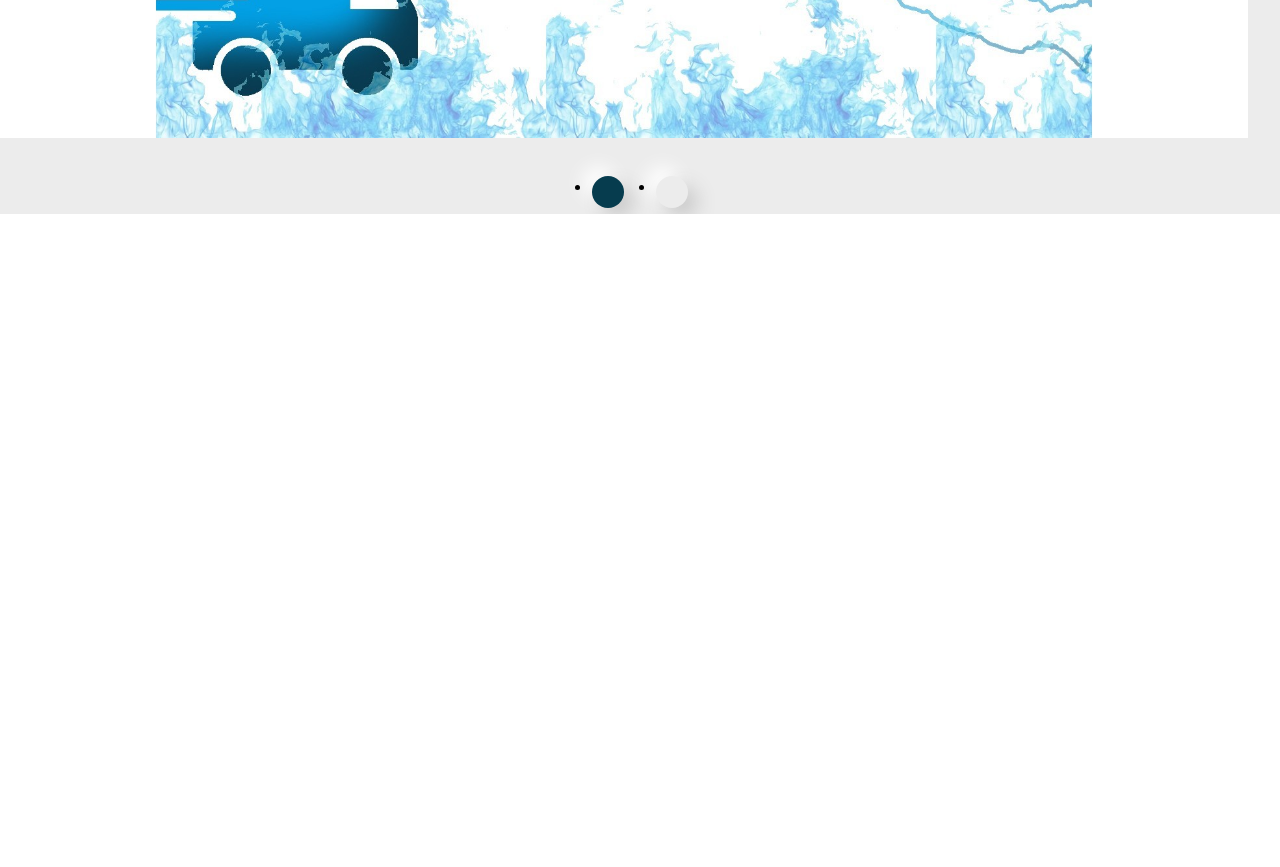
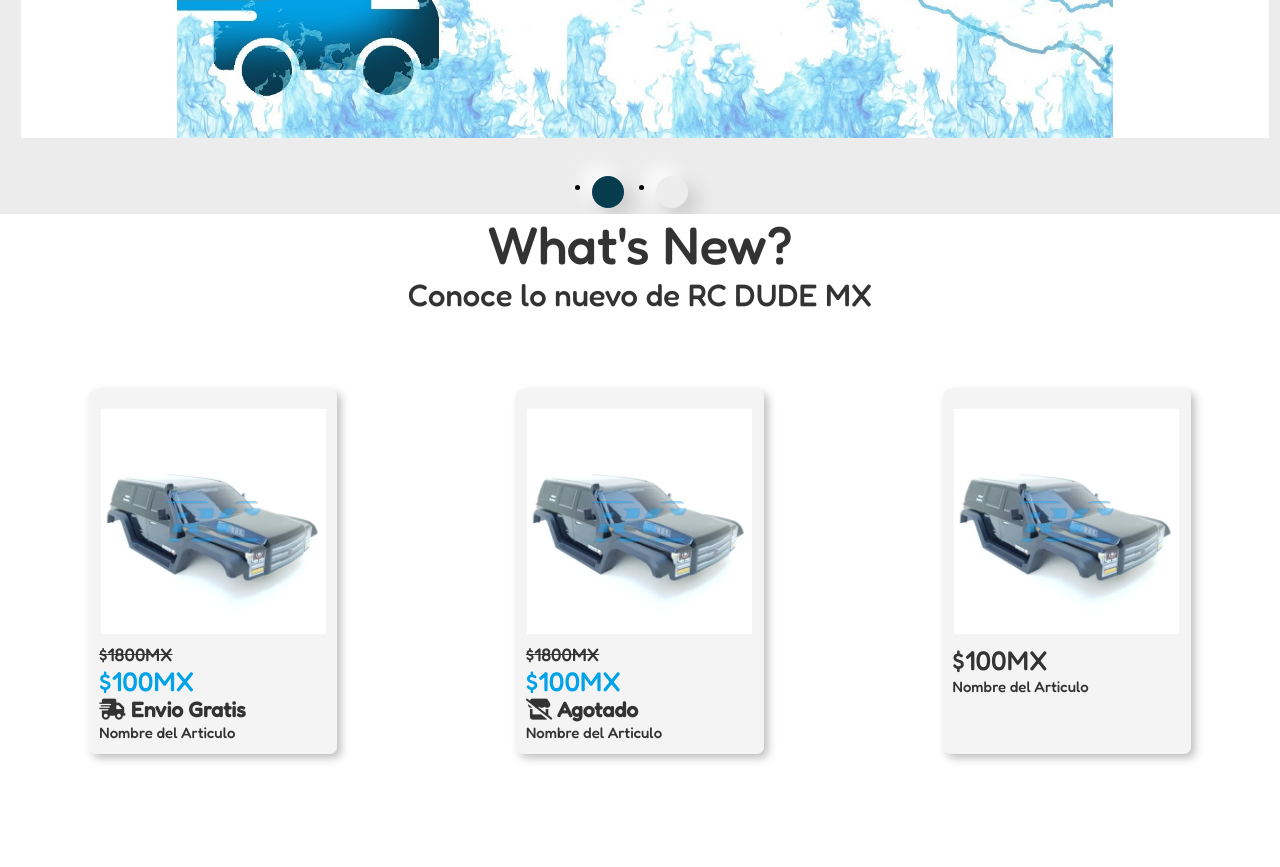
Before and after one commit to AlejandroTRIKITRAKATELAS33sanchezCano/RC-DUDE-MX, a plain HTML site: page index.html in a window 1280 px wide. Shown: the part 366-1233 px from the top of the page. Before the commit the page ends 800 px from the top, so only its background shows below. Drawn offline with nearby package versions, Linux system fonts and the light colour scheme.

Commit message:
Actualización 0.0.3

```diff
--- a/HTML/CSS/Style.css
+++ b/HTML/CSS/Style.css
@@ -123,7 +123,7 @@ header{
     width: 200%;
     display: flex;
     flex-flow: row nowrap;
-    justify-content: space-between;
+    justify-content: space-evenly;
     align-items: center;
 
     transition: all 0.4s ease;
@@ -203,4 +203,139 @@ header{
 }
 */
 
+
 /*WHAT'S NEW*/
+
+#Titulo-1{
+
+    display: flex;
+    justify-content: center;
+    align-items: center;
+
+    line-height: 62.11px;
+    font-weight: 500;
+    font-size: 53px;
+    font-style: medium;
+    color: #333;
+}
+
+#Titulo-2{
+
+    display: flex;
+    justify-content: center;
+    align-items: center;
+
+    line-height: 36.33px;
+    font-weight: 300;
+    font-size: 31px;
+    font-style: light;
+    color: #333;
+}
+
+main{
+    width: 100%;
+    background-color:#ffffff;
+
+    display: flex;
+    justify-content: space-evenly;
+    flex-wrap: wrap;
+}
+
+.articuloIMG{
+    width: 225px;
+    height: 225px;
+}
+
+.card{
+    width: 248.11px;
+    height: 365.52px;
+
+    border-radius: 7px;
+
+    margin: auto;
+    margin-top: 76px;
+    margin-bottom: 113px;
+    padding: 20px 10px;
+
+    background-color: #f4f4f4;
+    transition: all 400ms ease;
+    filter: drop-shadow(4px 4px 4px rgba(0, 0, 0, 0.25));
+
+    cursor: pointer;
+    text-decoration: none;
+
+}
+
+.card:hover{
+    filter: drop-shadow(0px 8px 8px rgba(0, 109, 128, 0.592));
+    transform: translateY(-3%);
+}
+
+.cont-tarjeta__logo{
+    height: 225px;
+    margin-bottom: 10px;
+
+    display: flex;
+    justify-content: center;
+    align-items: center;
+}
+
+#PrecioOferta{
+    font-style: Light;
+    font-weight: 200;
+    font-size: 18px;
+    line-height: 21px;
+
+    text-decoration: line-through;
+
+    margin-bottom: 19px;
+
+    color: #333;
+}
+
+#PrecioDemanda{
+    font-style: medium;
+    font-weight: 500;
+    font-size: 27px;
+    line-height: 32px;
+
+    margin-bottom: 19px;
+
+    color: #00A2E8;
+}
+
+#PrecioDemanda-SIN{
+    font-style: medium;
+    font-weight: 500;
+    font-size: 27px;
+    line-height: 32px;
+
+    margin-bottom: 19px;
+
+    color: #333;
+}
+
+#Envio-Gratis{
+    font-style: black;
+    font-weight: 900;
+    font-size: 21px;
+    line-height: 25px;
+    color: #333;
+
+    margin-bottom: 19px;
+}
+
+.icono-Carta{
+    font-weight: 900;
+    font-size: 21px;
+    line-height: 24px;
+}
+
+#Nombre{
+    font-style: regular;
+    font-weight: 400;
+    font-size: 15px;
+    line-height: 16px;
+
+    color: #333;
+}
--- a/index.html
+++ b/index.html
@@ -56,9 +56,52 @@
 
     </div>
 
-    <section class="What's-New">
+        <h2 id="Titulo-1">What's New?</h2>
+        <h3 id="Titulo-2">Conoce lo nuevo de RC DUDE MX</h3>
 
-    </section>
+    <main class="What's-New">
+
+        <!--CARTA CON ENVIO GRATIS-->
+        <a class="card" href="https://www.mercadolibre.com.mx/#from=homecom">
+
+            <div class="cont-tarjeta__logo">
+
+                <img src="HTML/CSS/IMG/ARTICULOS/20220220_155427_470x.webp" class="articuloIMG" alt="Articulo">
+
+            </div>
+            <p><span id="PrecioOferta">$1800MX</span></p>
+                <p><span id="PrecioDemanda">$100MX</span></p>
+                <p><span id="Envio-Gratis"><i class="fa-solid fa-truck-fast icono-Carta"></i> Envio Gratis</span></p>
+                <p><span id="Nombre">Nombre del Articulo</span></p>
+        </a>
+
+        <!--CARTA SIN ENVIO GRATIS-->
+        <a class="card" href="https://www.mercadolibre.com.mx/#from=homecom">
+
+            <div class="cont-tarjeta__logo">
+
+                <img src="HTML/CSS/IMG/ARTICULOS/20220220_155427_470x.webp" class="articuloIMG" alt="Articulo">
+
+            </div>
+            <p><span id="PrecioOferta">$1800MX</span></p>
+                <p><span id="PrecioDemanda">$100MX</span></p>
+                <p><span id="Envio-Gratis"><i class="fa-solid fa-store-slash icono-Carta"></i> Agotado</span></p>
+                <p><span id="Nombre">Nombre del Articulo</span></p>
+        </a>
+
+        <!--CARTA SIN OFERTA-->
+        <a class="card" href="https://www.mercadolibre.com.mx/#from=homecom">
+
+            <div class="cont-tarjeta__logo">
+
+                <img src="HTML/CSS/IMG/ARTICULOS/20220220_155427_470x.webp" class="articuloIMG" alt="Articulo">
+
+            </div>
+                <p><span id="PrecioDemanda-SIN">$100MX</span></p>
+                <p><span id="Nombre">Nombre del Articulo</span></p>
+        </a>
+
+    </main>
 
     <script src="HTML/JS/Script.js"></script>
 </body>
```
Also changed, not shown: HTML/CSS/IMG/ARTICULOS/20220220_155427_470x.webp (added).
